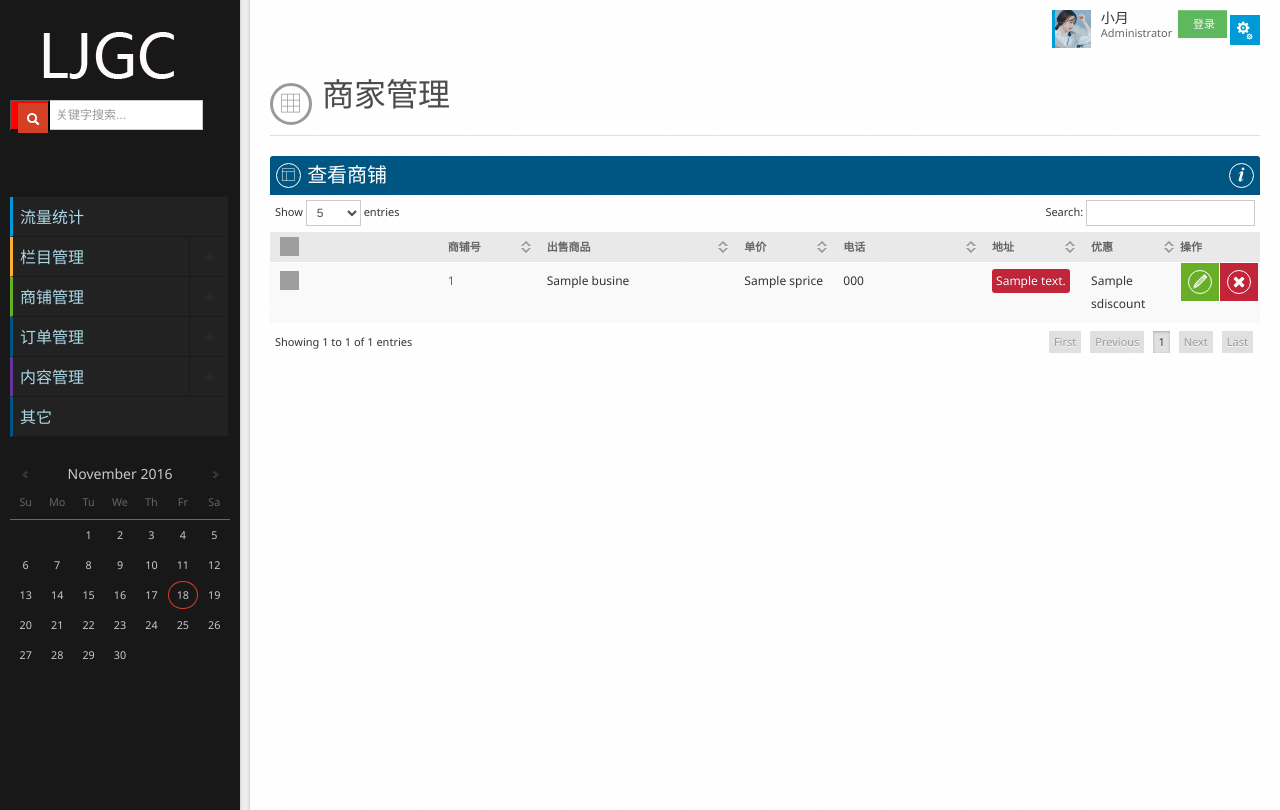
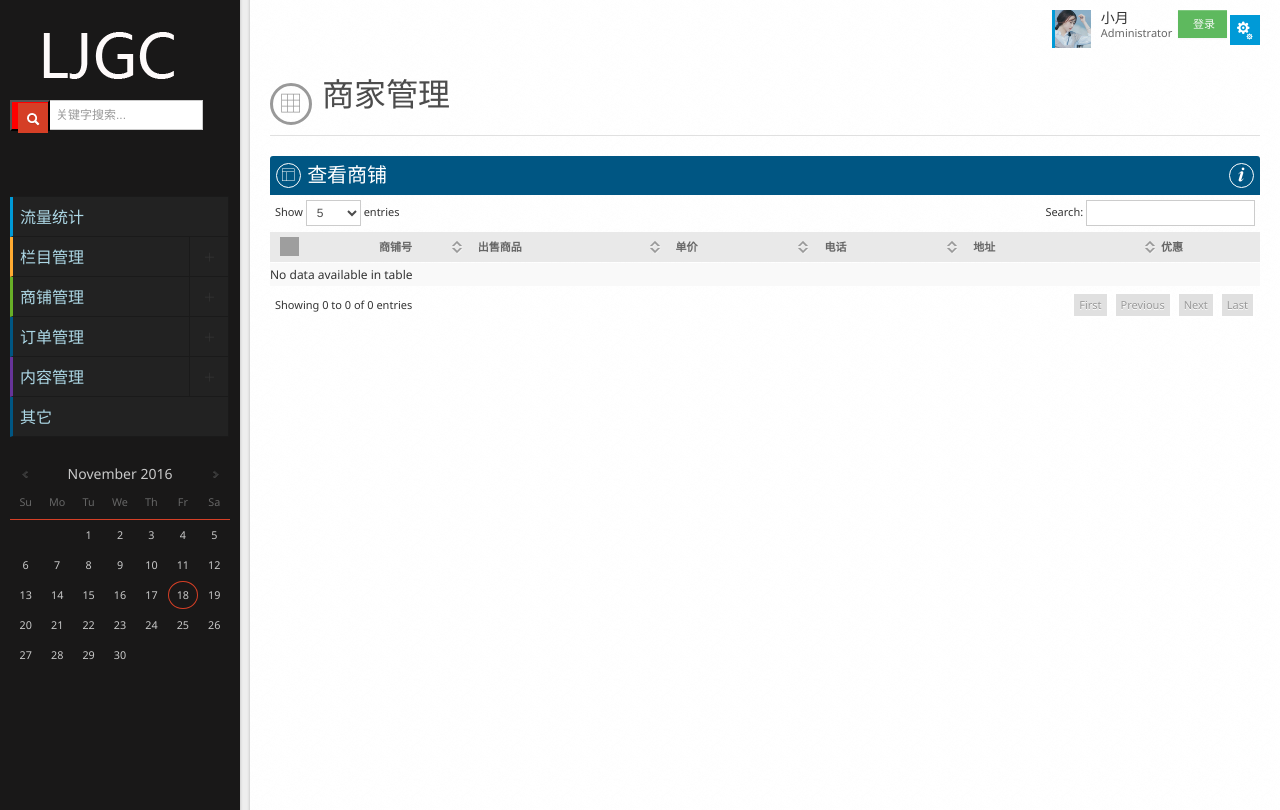
Before and after one commit to xvscvsj/ljgc, a Java web app: template src/main/webapp/WEB-INF/jsp/back_business.jsp in a window 1280 px wide. Run offline with Tomcat 11, a stand-in JSP engine, Linux system fonts and the light colour scheme; the template is opened without the code that fills it: most values are stand-ins (such as "Sample title", 1, 10 or a date in 2020); some libraries are stand-ins or nearby versions; grey boxes are pictures that could not be loaded.

Commit message:
这个是今天的最新的

```diff
--- a/src/main/src/com/zh/ljgc/web/BackController.java
+++ b/src/main/src/com/zh/ljgc/web/BackController.java
@@ -77,5 +77,11 @@
 //        System.out.println("id:"+oid);
 //        return "cs";
 //    }
+//接收back_addbus.jsp页面数据
+    @RequestMapping("/back_addbus")
+    public String getbus(){
+
+      return "back_addbus";
+    }
 
 }
--- a/src/main/webapp/WEB-INF/jsp/back_business.jsp
+++ b/src/main/webapp/WEB-INF/jsp/back_business.jsp
@@ -119,16 +119,17 @@
                                                 <th><input type="checkbox" class="checkall"/></th>
                                                 <th width="10%">商铺号</th>
                                                 <th width="20%">出售商品</th>
-                                                <th width="10%">单价</th>
+                                                <th width="15%">单价</th>
                                                 <th width="15%">电话</th>
-                                                <th width="10%">地址</th>
+                                                <th width="20%">地址</th>
                                                 <th width="10%">优惠</th>
-                                                <th width="80" class="TAC">操作</th>
+                                                <%--<th width="80" class="TAC">操作</th>--%>
                                             </tr>
                                         </thead>
 
                                         <tbody>
                                             <c:forEach var="business" items="${Business}">
+                                                <c:if test="${business.gid>=15}">
                                                 <c:forEach var="hotel" items="${Hotel}">
                                             <tr>
                                                 <td><input type="checkbox" name="order[]" value="528"/></td>
@@ -158,20 +159,21 @@
                                                 <td>
                                                     ${hotel.sdiscount}<br>
                                                </td>
-                                                <%--订单操作--%>
-                                                <td>
-                                                    <%--点击修改--%>
-                                                    <a href="#" class="button green" onclick="show('${business.gid}')">
-                                                        <div class="icon"><span class="ico-pencil"></span></div>
-                                                    </a>
-                                                     <%--点击删除订单--%>
-                                                    <a href="del_order?gid=${business.gid}" class="button red" onclick="return confirm('确定将此订单删除?')">
-                                                        <div class="icon"><span class="ico-remove"></span></div>
-                                                    </a>
-                                                </td>
+                                                <%--&lt;%&ndash;订单操作&ndash;%&gt;--%>
+                                                <%--<td>--%>
+                                                    <%--&lt;%&ndash;点击修改&ndash;%&gt;--%>
+                                                    <%--<a href="#" class="button green" onclick="show('${business.gid}')">--%>
+                                                        <%--<div class="icon"><span class="ico-pencil"></span></div>--%>
+                                                    <%--</a>--%>
+                                                     <%--&lt;%&ndash;点击删除订单&ndash;%&gt;--%>
+                                                    <%--<a href="del_order?gid=${business.gid}" class="button red" onclick="return confirm('确定将此订单删除?')">--%>
+                                                        <%--<div class="icon"><span class="ico-remove"></span></div>--%>
+                                                    <%--</a>                                              --%>
+                                                <%--</td>--%>
                                             </tr>
 
                                             </c:forEach>
+                                                </c:if>
                                             </c:forEach>
                                         </tbody>
                                     </table>
--- a/src/main/webapp/WEB-INF/jsp/include_back/common_left.jsp
+++ b/src/main/webapp/WEB-INF/jsp/include_back/common_left.jsp
@@ -26,6 +26,7 @@
             <div class="open"></div>
             <ul>
                 <li><a href="back_business">商铺管理</a></li>
+                <li><a href="back_addbus">添加商铺</a></li>
             </ul>
         </li>
         <!--<li><a href="statistic.html" class="blred">Statistic</a></li>                -->
```
